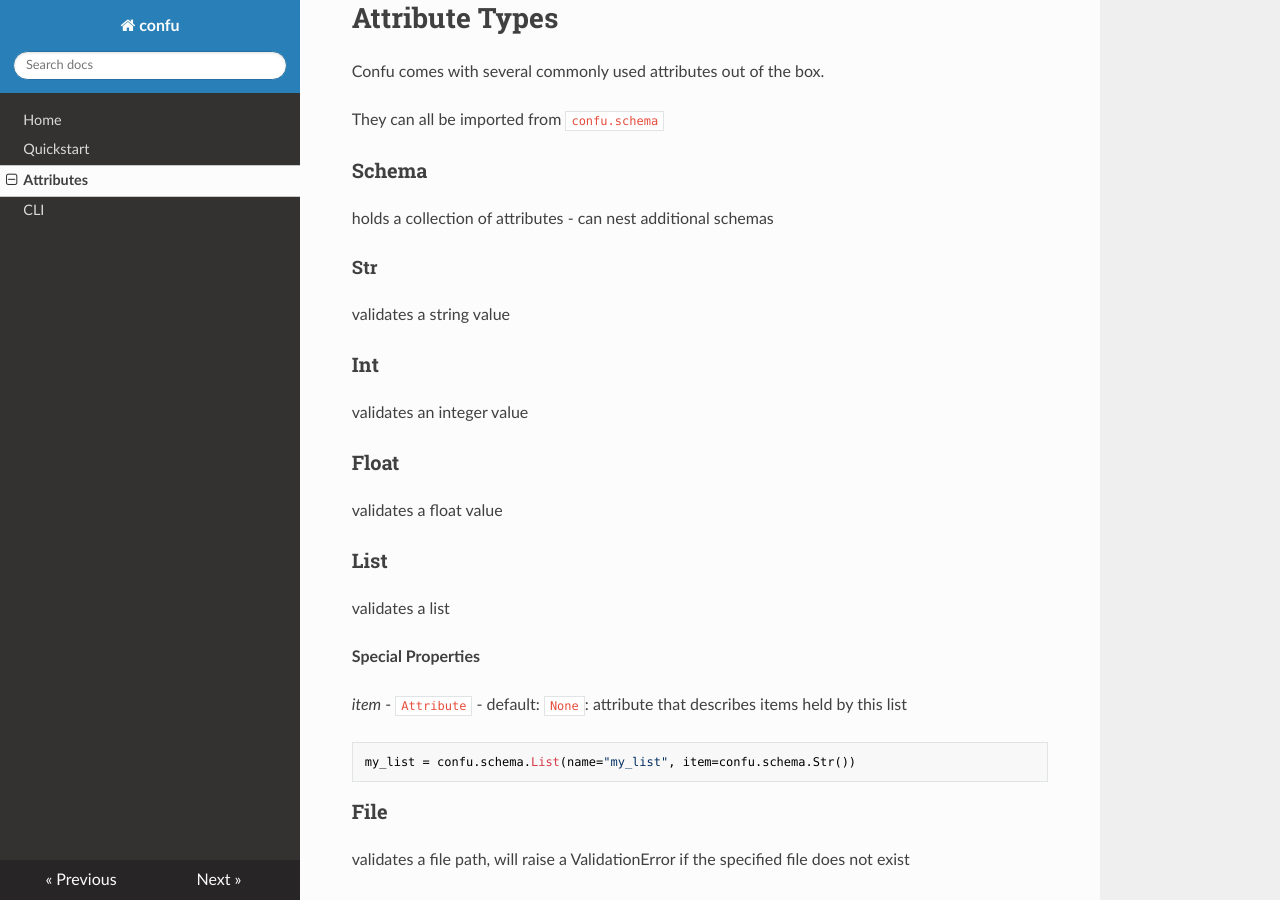
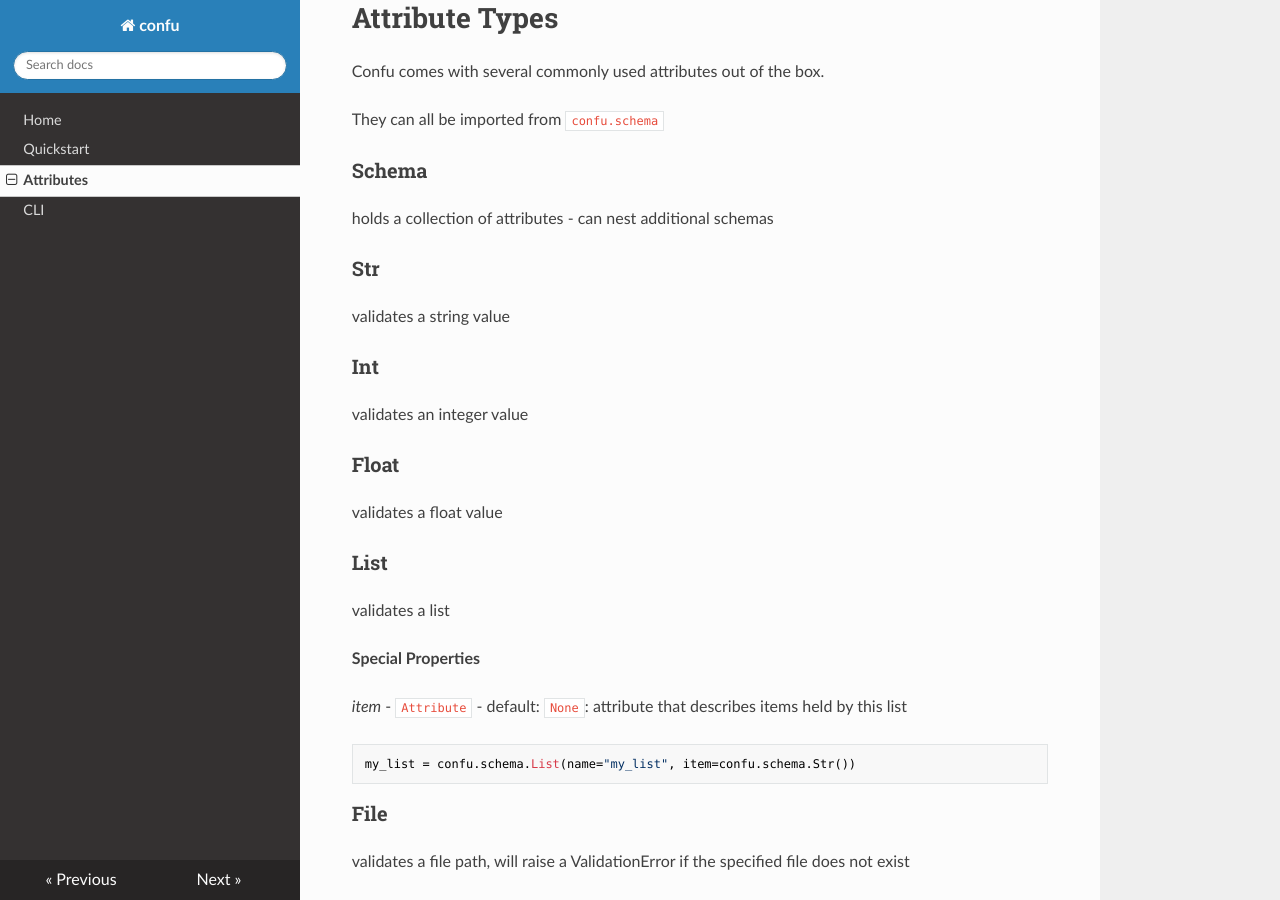
Before and after one commit to 20c/confu, an MkDocs documentation site: the page built from docs/attributes.md, in a window 1280 px wide and 900 px high, scrolled down 729 px. Built offline with MkDocs 1.6.1, drawn with Linux system fonts in a browser that asks for light colours; nearby versions of some CDN libraries; old or Windows-style settings are respelled for this version of MkDocs.

Commit message:
formatting

```diff
--- a/docs/attributes.md
+++ b/docs/attributes.md
@@ -40,7 +40,7 @@
 ### Schema
 holds a collection of attributes - can nest additional schemas
 
-#### Str
+### Str
 validates a string value
 
 ### Int
```
